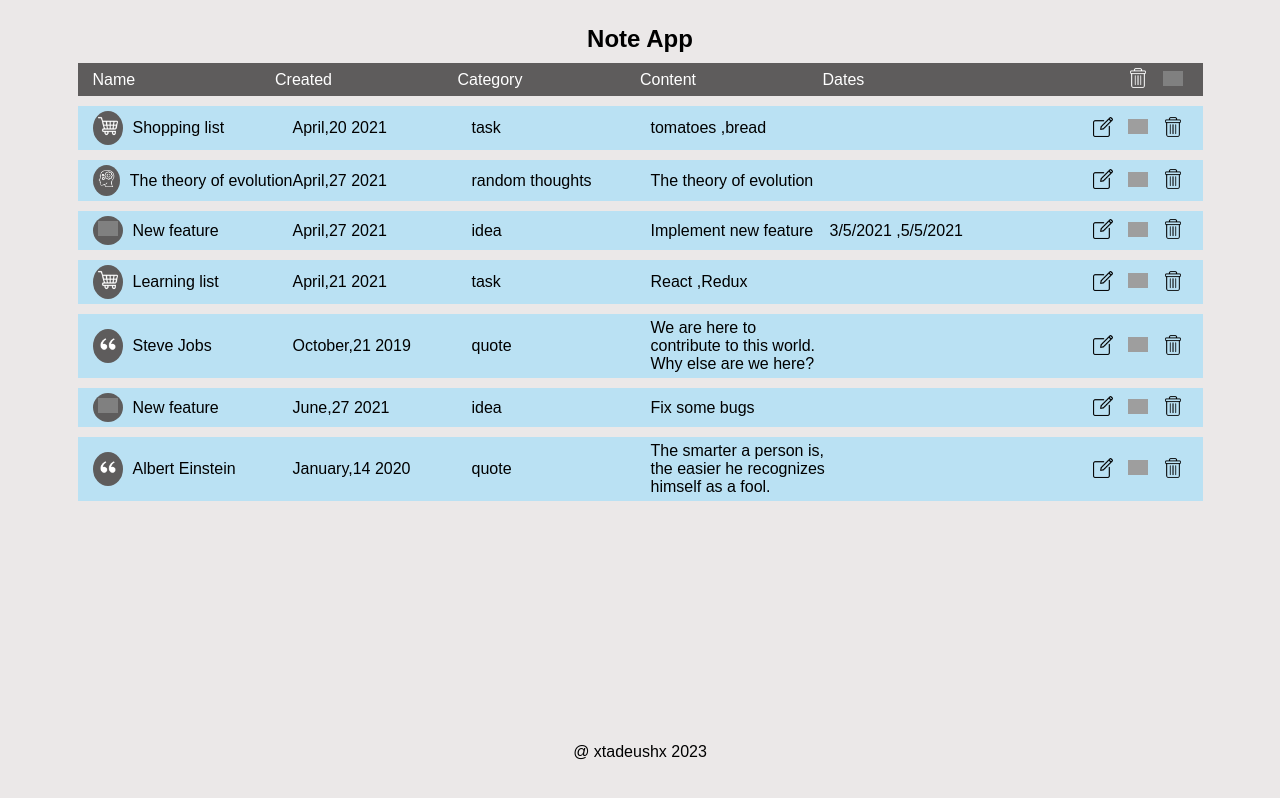
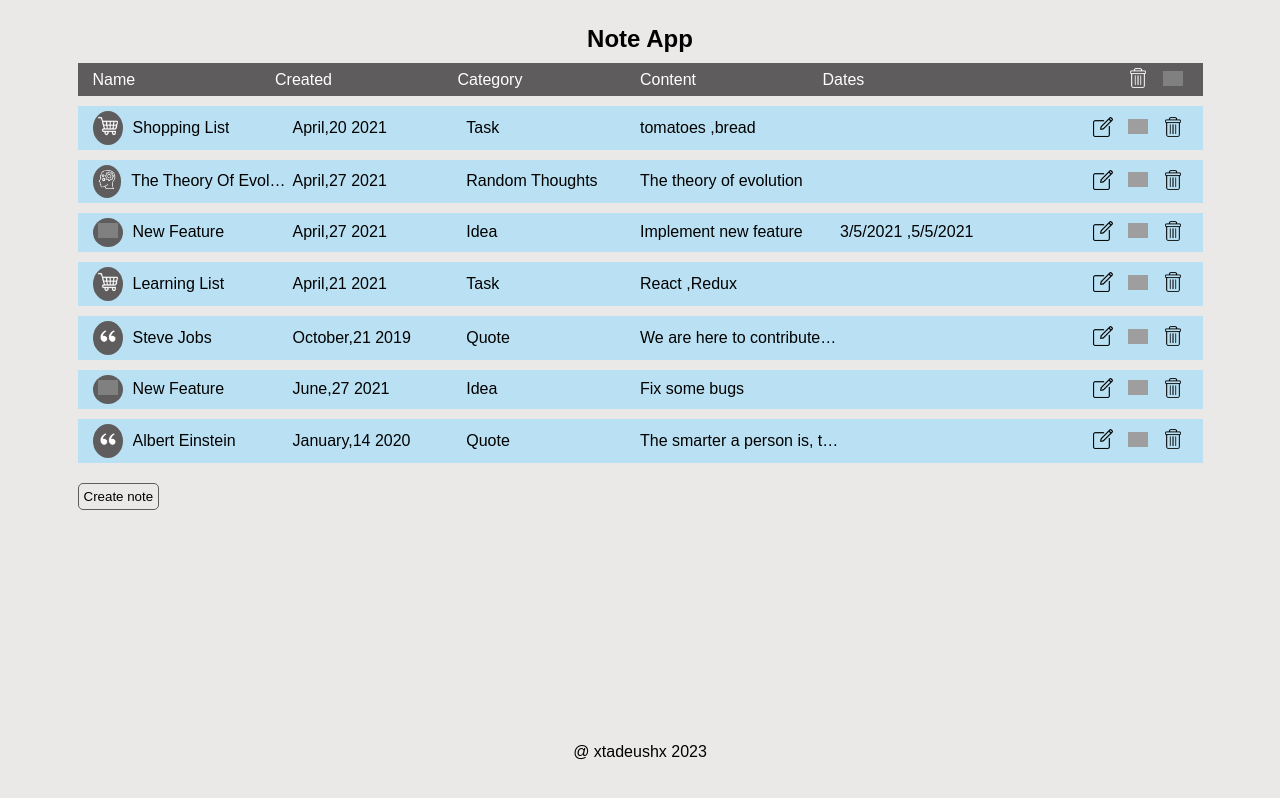
Before and after one commit to xtadeushx/notes-app-reat, a React (Vite) app: page / in a window 1280 px wide. Built offline with nearby package versions, Linux system fonts and the light colour scheme; grey boxes are pictures that could not be loaded.

Commit message:
feat: implement table-item component

```diff
--- a/src/components/common/button/button.module.scss
+++ b/src/components/common/button/button.module.scss
@@ -11,3 +11,8 @@
   width: 20px;
   color: var(--secondary-color);
 }
+
+.button:hover {
+  transform: scale(1.1);
+  transition: all 0.5s ease;
+}
--- a/src/components/notes-table/components/table-item/table-item.module.scss
+++ b/src/components/notes-table/components/table-item/table-item.module.scss
@@ -47,3 +47,7 @@
   overflow: hidden;
   text-overflow: ellipsis;
 }
+
+.item__category {
+  text-transform: capitalize;
+}
--- a/src/components/notes-table/components/table-item/table-item.tsx
+++ b/src/components/notes-table/components/table-item/table-item.tsx
@@ -26,11 +26,11 @@ const TableItem: React.FC<TTableItemProps> = ({ title, category, content, dates,
             src={src}
             alt={category} />
         </span>
-        <span>{title}</span>
+        <span className={styles.item__title}>{title}</span>
       </div>
       <p className="item__createdAt">{createdAt}</p>
-      <p className="item__category">{category}</p>
-      <p className="item__content">{content.join(' ,')}</p>
+      <p className={styles.item__category}>{category}</p>
+      <p className={styles.item__content}>{content.join(' ,')}</p>
       <p className="item__dates">{dates.join(' ,')}</p>
 
       <ButtonsWrapper>
@@ -43,7 +43,7 @@ const TableItem: React.FC<TTableItemProps> = ({ title, category, content, dates,
         <Button type="button">
           <img src={deleteIcon} alt="deleteIcon" />
         </Button>
-        </ButtonsWrapper>
+      </ButtonsWrapper>
 
     </li>
   )
--- a/src/components/notes-table/components/table-list/table-list.tsx
+++ b/src/components/notes-table/components/table-list/table-list.tsx
@@ -1,6 +1,7 @@
 import { TableItem } from '../table-item/table-item';
-import styles from './table-list.module.scss'
-import { DATA } from '../../../../model/data'
+import styles from './table-list.module.scss';
+import { DATA } from '../../../../model/data';
+
 const TableList: React.FC = () => {
   const NOTES = DATA
   return (
@@ -13,7 +14,7 @@ const TableList: React.FC = () => {
 
           }))
           :
-          <p>Your list of notes are empty</p>
+          <p>Your list of notes are empty. PLease add New NOTES</p>
       }
     </ul>
   )
--- a/src/components/notes-table/notes-table.module.scss
+++ b/src/components/notes-table/notes-table.module.scss
@@ -1,3 +1,18 @@
 .table {
   width: 100%;
 }
+
+.add__note {
+  padding: 5px;
+  cursor: pointer;
+  justify-content: end;
+  margin-top: 10px;
+  border: 1px solid var(--header-background-color);
+  width: fit-content;
+  border-radius: 5px;
+
+  &:hover {
+    background-color: #c5c4c4;
+    transition: all 0.5s ease-in-out;
+  }
+}
--- a/src/components/notes-table/notes-table.tsx
+++ b/src/components/notes-table/notes-table.tsx
@@ -1,5 +1,6 @@
 
 
+import { Button } from '../common/button/button';
 import { TableHeader } from './components/table-header/table-header';
 import { TableList } from './components/table-list/table-list';
 import styles from './notes-table.module.scss';
@@ -9,27 +10,9 @@ const NotesTable: React.FC = () => {
     <div className={styles.table}>
       <TableHeader />
       <TableList />
-      {/* <ul className="table__list">
-        <li className="table__item item">
-          <div className="item__box">
-            <div className="item__img-container">
-              <span className="item__img-wrapper">
-                <img className="item__img button--light" src="./assets/lightbulb.png"
-                  alt="" /></span>
-              <span>Shopping list</span>
-            </div>
-            <p className="item__createdAt">April,20 2021</p>
-            <p className="item__category">task</p>
-            <p className="item__content">tomatoes</p>
-            <p className="item__dates">3/5/2021</p>
-            <div className="item__buttons buttons__wrapper">
-              <button className="button "><img src="./assets/editing.png" alt="" /></button>
-              <button className="button "><img src="./assets/archive.png" alt="" /></button>
-              <button className="button"><img src="./assets/delete.png" alt="" /></button>
-            </div>
-          </div>
-        </li>
-      </ul> */}
+      <Button type='button' className={styles.add__note}>
+        Create note
+      </Button>
     </div>
   )
 }
```
